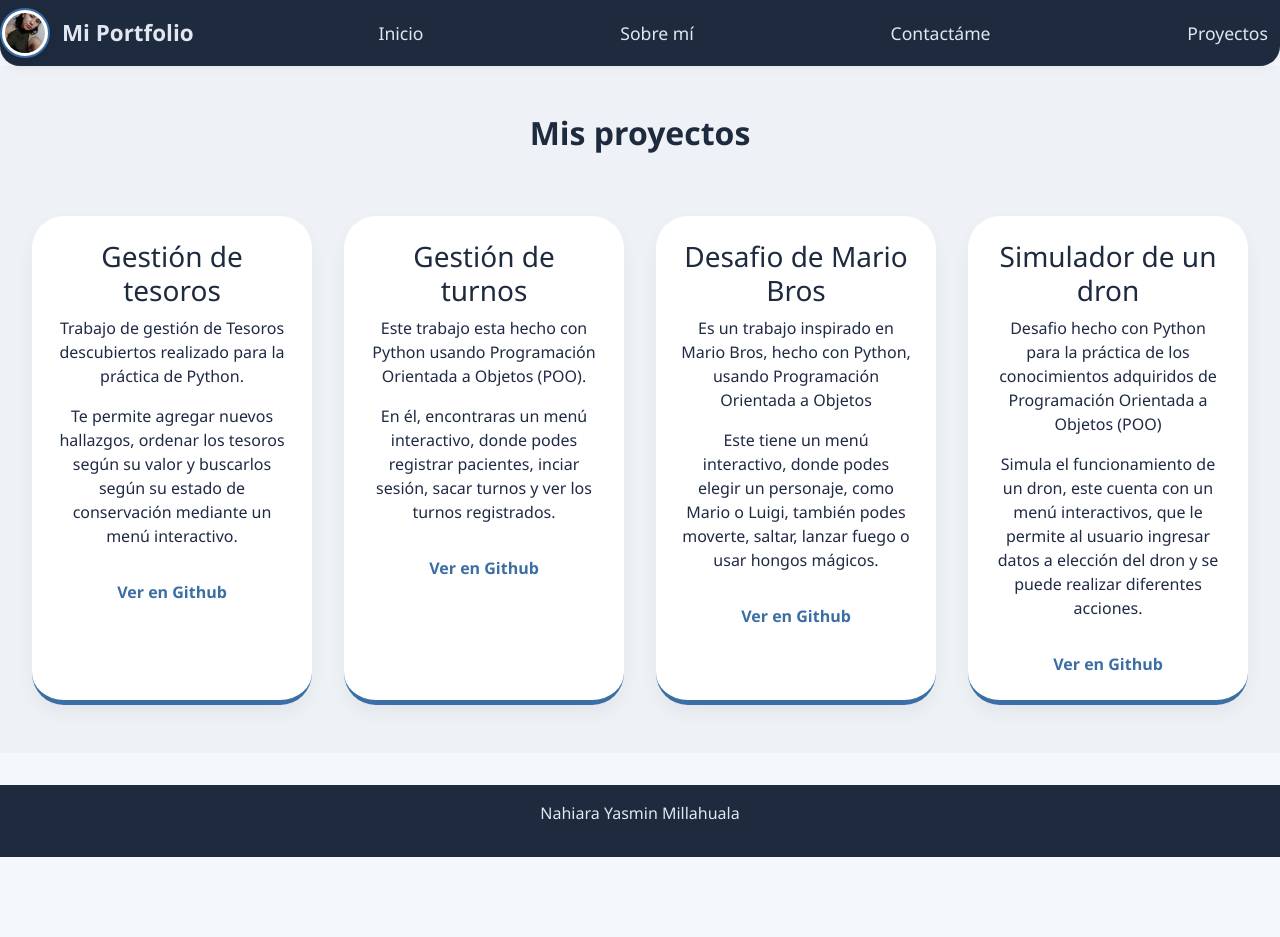
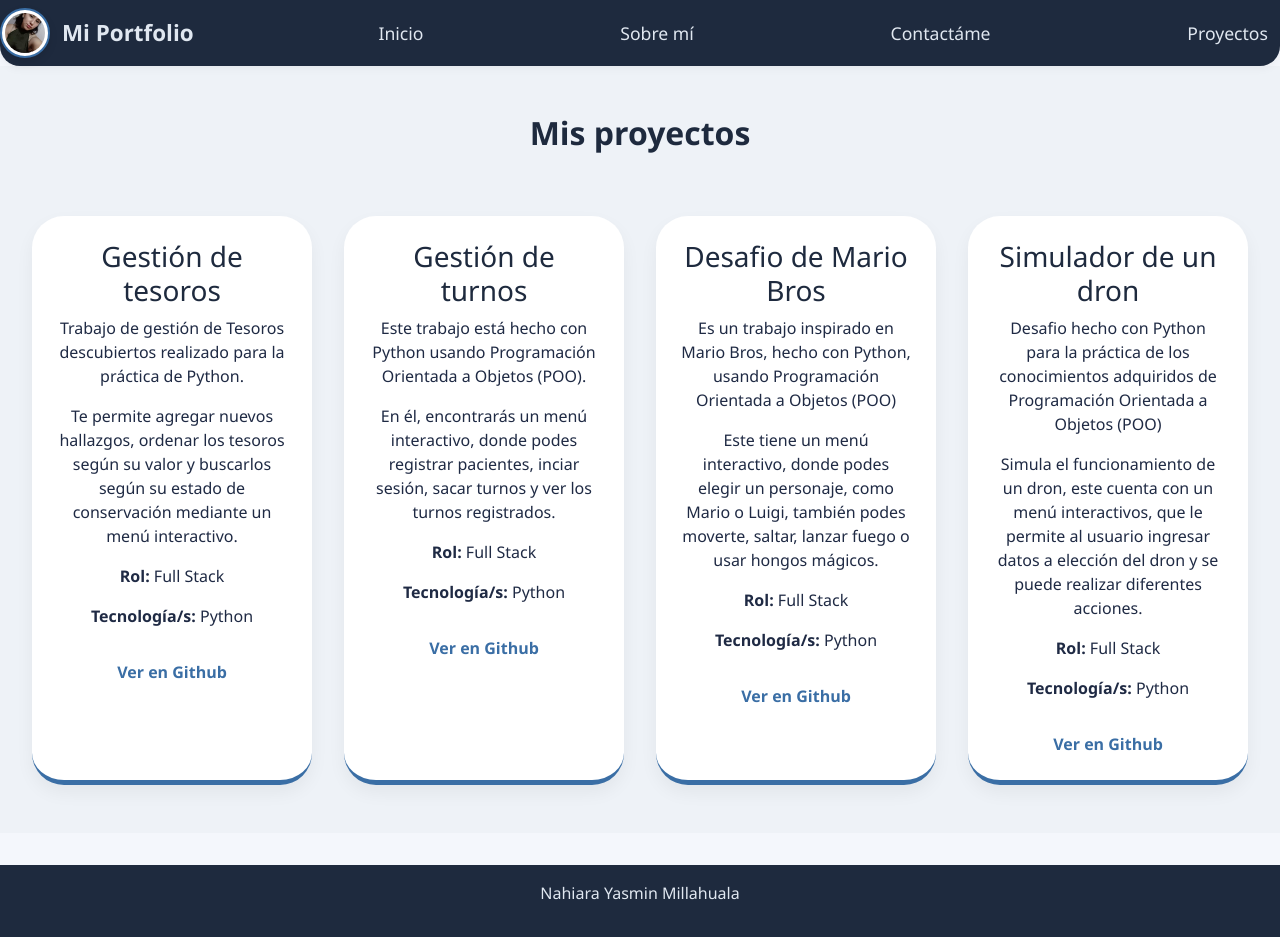
Before and after one commit to Nahi-83/Portfolio, an Angular app: page /projects in a window 1280 px wide. Before the commit the page ends 857 px from the top, so only its background shows below. Built offline with nearby package versions, Linux system fonts and the light colour scheme.

Commit message:
Agregué el rol que tuve en los proyectos y las tecnologías usadas. También corregí algunos errores ortográficos

```diff
--- a/src/app/pages/projects/projects.html
+++ b/src/app/pages/projects/projects.html
@@ -4,24 +4,32 @@
         <h3>Gestión de tesoros</h3>
         <p>Trabajo de gestión de Tesoros descubiertos realizado para la práctica de Python.</p>
         <p>Te permite agregar nuevos hallazgos, ordenar los tesoros según su valor y buscarlos según su estado de conservación mediante un menú interactivo.</p>
+        <p><strong>Rol:</strong> Full Stack</p>
+        <p><strong>Tecnología/s:</strong> Python</p>
         <a href="https://github.com/Nahi-83/desafioTesoro" target="_blank" class="linkGithub">Ver en Github</a>
     </div>
     <div class="fondoProyecto">
         <h3>Gestión de turnos</h3>
-        <p>Este trabajo esta hecho con Python usando Programación Orientada a Objetos (POO).</p>
-        <p>En él, encontraras un menú interactivo, donde podes registrar pacientes, inciar sesión, sacar turnos y ver los turnos registrados.</p>
+        <p>Este trabajo está hecho con Python usando Programación Orientada a Objetos (POO).</p>
+        <p>En él, encontrarás un menú interactivo, donde podes registrar pacientes, inciar sesión, sacar turnos y ver los turnos registrados.</p>
+        <p><strong>Rol:</strong> Full Stack</p>
+        <p><strong>Tecnología/s:</strong> Python</p>
         <a href="https://github.com/Nahi-83/gestionDeTurnos" target="_blank" class="linkGithub">Ver en Github</a>
     </div>
     <div class="fondoProyecto">
         <h3>Desafio de Mario Bros</h3>
-        <p>Es un trabajo inspirado en Mario Bros, hecho con Python, usando Programación Orientada a Objetos</p>
+        <p>Es un trabajo inspirado en Mario Bros, hecho con Python, usando Programación Orientada a Objetos (POO)</p>
         <p>Este tiene un menú interactivo, donde podes elegir un personaje, como Mario o Luigi, también podes moverte, saltar, lanzar fuego o usar hongos mágicos.</p>
+        <p><strong>Rol:</strong> Full Stack</p>
+        <p><strong>Tecnología/s:</strong> Python</p>
         <a href="https://github.com/Nahi-83/DesafioMarioBros" target="_blank" class="linkGithub">Ver en Github</a>
     </div>
     <div class="fondoProyecto">
         <h3>Simulador de un dron</h3>
         <p>Desafio hecho con Python para la práctica de los conocimientos adquiridos de Programación Orientada a Objetos (POO)</p>
         <p>Simula el funcionamiento de un dron, este cuenta con un menú interactivos, que le permite al usuario ingresar datos a elección del dron y se puede realizar diferentes acciones.</p>
+        <p><strong>Rol:</strong> Full Stack</p>
+        <p><strong>Tecnología/s:</strong> Python</p>
         <a href="https://github.com/Nahi-83/Desafio-de-POO" target="_blank" class="linkGithub">Ver en Github</a>
     </div>
 </section>
```
